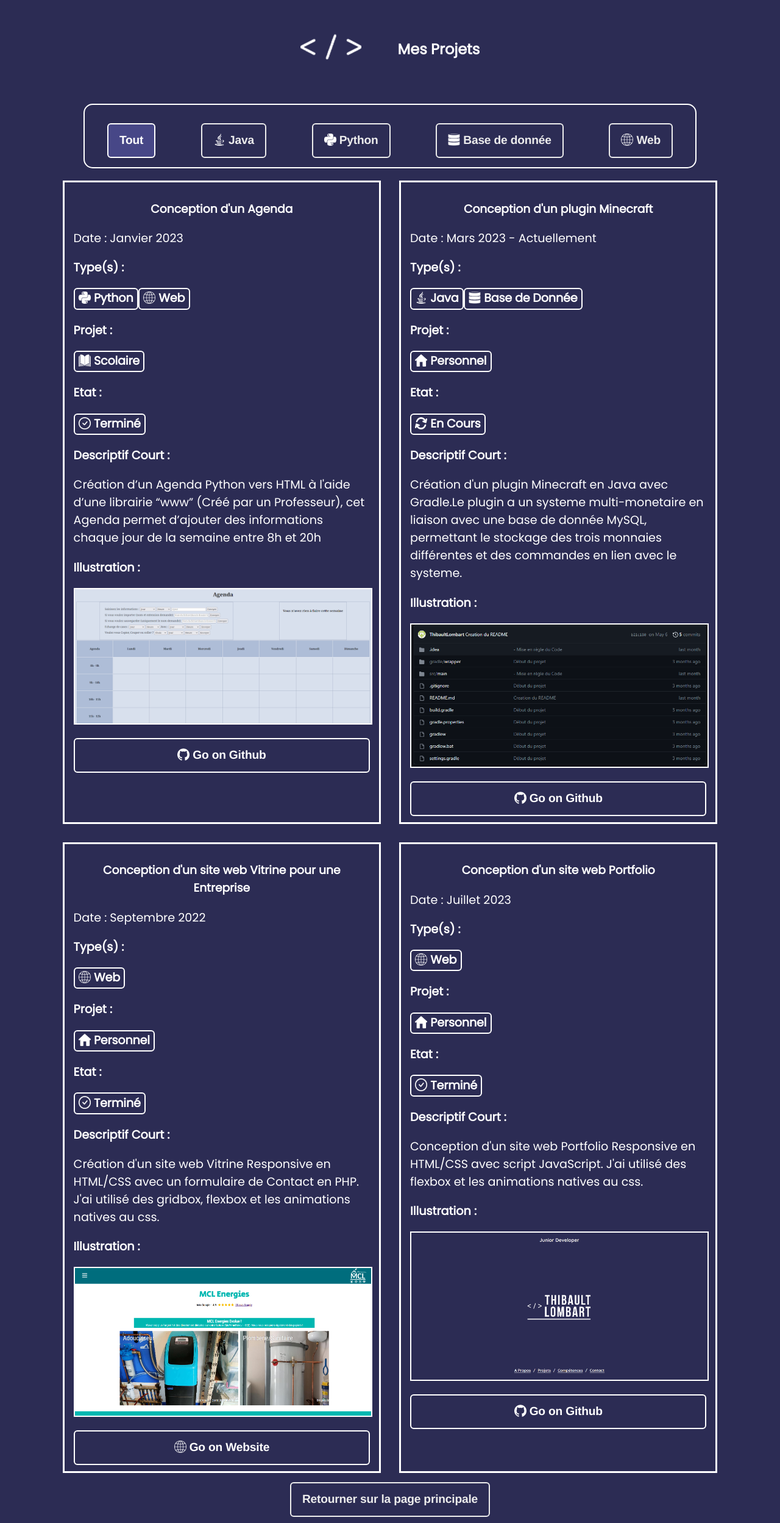
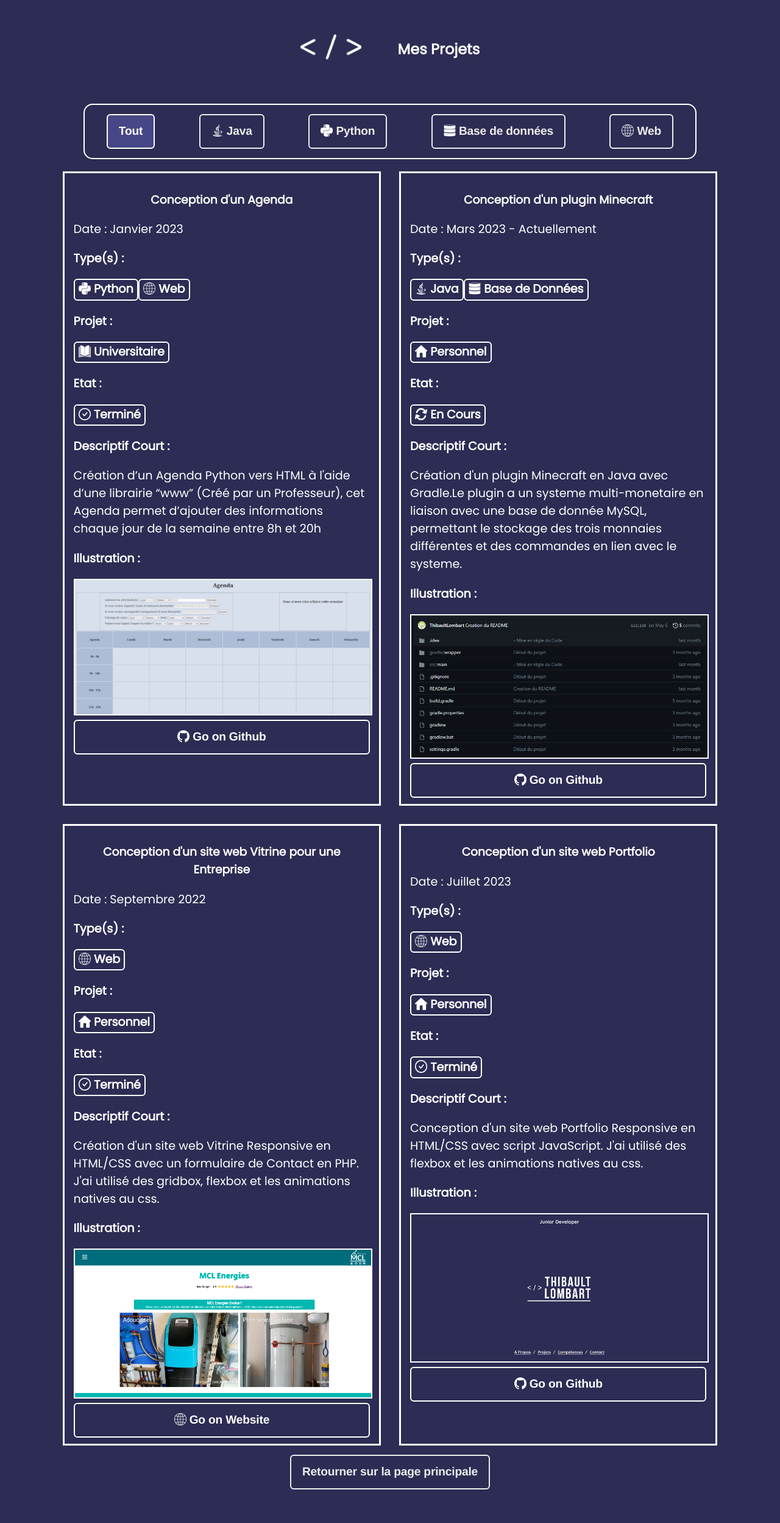
Before and after one commit to ThibaultLombart/portfolio, a plain HTML site: page projets/projets.html in a window 1280 px wide. Shown: the whole page at 61% size. After the commit the page ends 2452 px from the top, so only its background shows below. Drawn offline with Linux system fonts and the light colour scheme.

Commit message:
fix bugs, fix orthography

```diff
--- a/projets/projets.html
+++ b/projets/projets.html
@@ -32,7 +32,7 @@
 
             <button class="special-button projet" onclick="ClickProjet(this);">
                 <img src="../resources/sqlBlanc.png" alt="logo sql">
-                Base de donnée
+                Base de données
             </button>
             <button class="special-button projet" onclick="ClickProjet(this);">
                 <img src="../resources/webBlanc.png" alt="logo web">
@@ -62,7 +62,7 @@
                 <div class="type-total">
                     <div class="type">
                         <img src="../resources/scolaireBlanc.png" alt="logo Scolaire">
-                        Scolaire
+                        Universitaire
                     </div>
                 </div>
 
@@ -98,7 +98,7 @@
                     </div>
                     <div class="type">
                         <img src="../resources/sqlBlanc.png" alt="logo SQL">
-                        Base de Donnée
+                        Base de Données
                     </div>
                 </div>
 
@@ -211,9 +211,12 @@
 
 
         </article>
-        <button class="special-button" onclick="window.open('../index.html');">
-            Retourner sur la page principale
-        </button>
+        <section class="footer">
+            <button class="special-button" onclick="window.open('../index.html','_self');">
+                Retourner sur la page principale
+            </button>
+        </section>
+
     </section>
 </body>
 </html>
--- a/styles/style.css
+++ b/styles/style.css
@@ -211,7 +211,7 @@ section{
   padding: 10px;
 }
 
-#projets-projets .special-button{
+.footer .special-button{
   margin-top: 15px;
 }
 
```
Also changed, not shown: index.html (+6 -6 lines).
